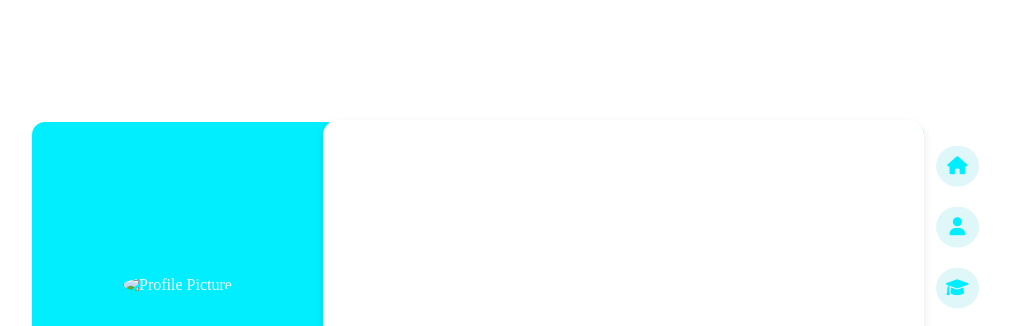
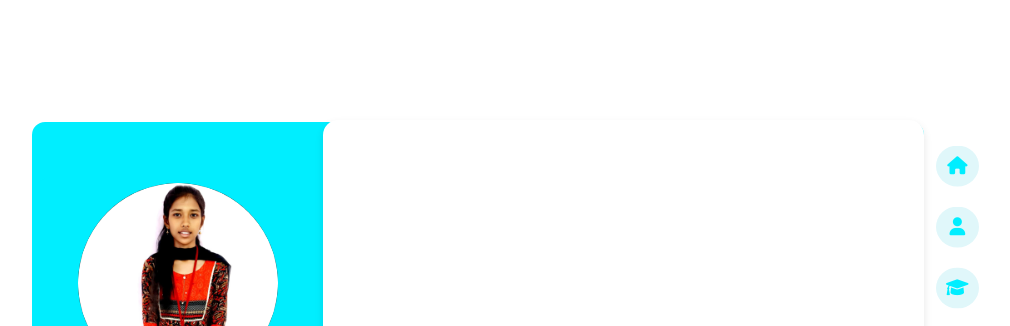
Before and after one commit to AbinayaP10/Portfolio, a plain HTML site: page index.html in a window 1280 px wide. Shown: the top 326 px of the page, without its empty margins (162-1172 px from the left). Drawn offline with nearby package versions, Linux system fonts and the light colour scheme.

Commit message:
Update index.html

```diff
--- a/index.html
+++ b/index.html
@@ -12,7 +12,7 @@
   <div class="container">
     <div class="sidebar">
       <div class="profile-pic">
-        <img src="images/myphoto.jpg.jpg" alt="Profile Picture">
+        <img src="images/myphoto.jpg" alt="Profile Picture">
       </div>
       <h2>Abinaya P</h2>
       <p>Fresher</p>
```
